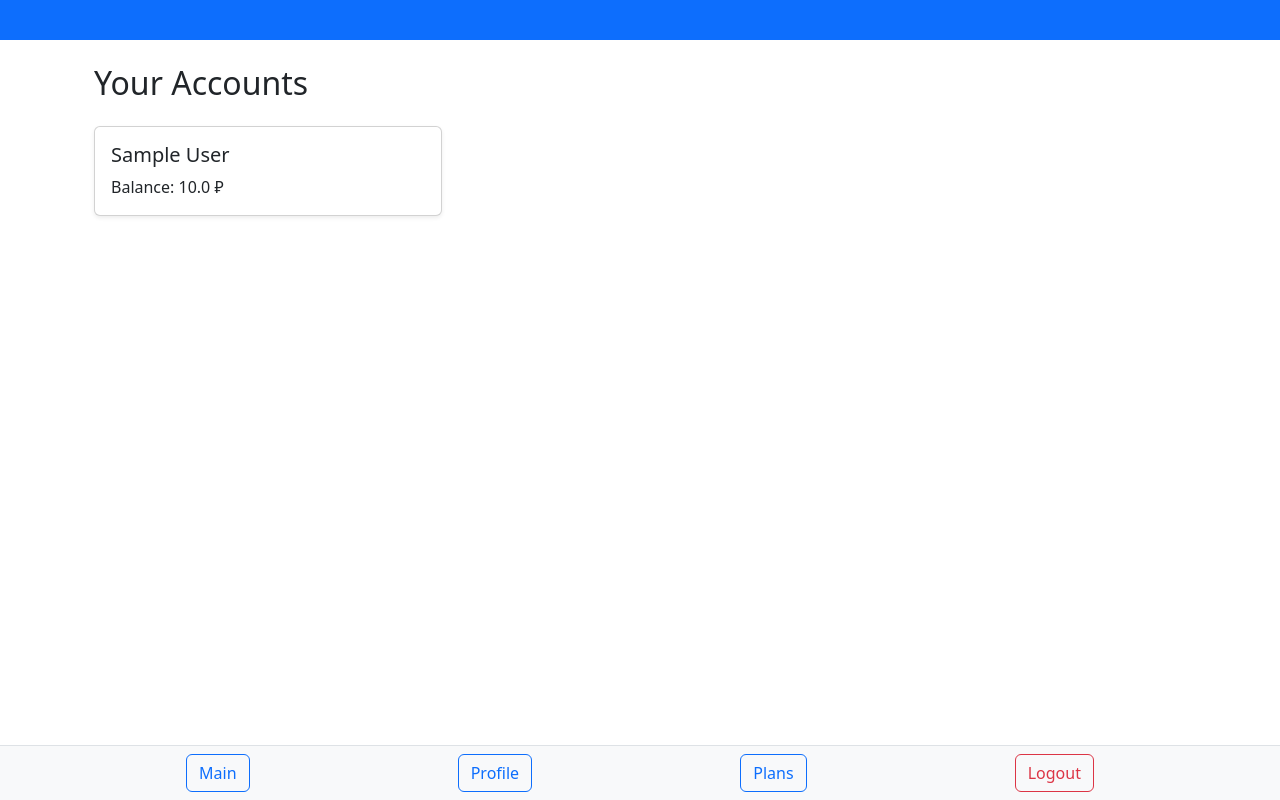
After one commit to thefirsthouse/finance_tracker, a Django app: page /interface/ in a window 1280 px wide. The commit adds this page. Run offline with Django 5.2, Linux system fonts and the light colour scheme; a user stored in the database is signed in; tables that the repository leaves empty hold one stand-in row (values such as "Sample post").

Commit message:
created main page

```diff
--- a/finance_tracker/finance_tracker/urls.py
+++ b/finance_tracker/finance_tracker/urls.py
@@ -21,4 +21,5 @@ urlpatterns = [
     path('admin/', admin.site.urls),
     path('accounts/', include('accounts.urls')),
     path('logic/', include('logic.urls')),
+    path('interface/', include('interface.urls')),
 ]
--- a/finance_tracker/interface/templates/interface/base.html
+++ b/finance_tracker/interface/templates/base.html
@@ -3,12 +3,12 @@
 <head>
     <meta charset="UTF-8">
     <meta name="viewport" content="width=device-width, initial-scale=1.0">
-    <title>{% block title %}My Website{% endblock %}</title>
+    <title>{% block title %}{% endblock %}</title>
     <link rel="stylesheet" href="https://cdn.jsdelivr.net/npm/bootstrap@5.3.0/dist/css/bootstrap.min.css">
 </head>
 <body>
     <header class="bg-primary text-white text-center p-3">
-        <h1>{% block header %}Welcome{% endblock %}</h1>
+        <h1>{% block header %}{% endblock %}</h1>
     </header>
 
     <main class="container mt-4">
@@ -19,7 +19,7 @@
         <div class="container d-flex justify-content-around">
             <a href="{% url 'main' %}" class="btn btn-outline-primary">Main</a>
             <a href="{% url 'profile' %}" class="btn btn-outline-primary">Profile</a>
-            <a href="{% url 'plans' %}" class="btn btn-outline-primary">Plans</a>
+            <a href="#" class="btn btn-outline-primary">Plans</a>
             {% if user.is_authenticated %}
                 <a href="{% url 'logout' %}" class="btn btn-outline-danger">Logout</a>
             {% else %}
--- /dev/null
+++ b/finance_tracker/interface/templates/interface/index.html
@@ -0,0 +1,30 @@
+{% extends "base.html" %}
+
+{% block title %}Burry Lome{% endblock %}
+
+{% block content %}
+    <div class="container">
+        <h2 class="mb-4">Your Accounts</h2>
+
+        {% if user.is_authenticated %}
+            {% if accounts %}
+                <div class="row row-cols-1 row-cols-md-3 g-4">
+                    {% for account in accounts %}
+                        <div class="col">
+                            <div class="card shadow-sm">
+                                <div class="card-body">
+                                    <h5 class="card-title">{{ account.name }}</h5>
+                                    <p class="card-text">Balance: {{ account.balance }} ₽</p>
+                                </div>
+                            </div>
+                        </div>
+                    {% endfor %}
+                </div>
+            {% else %}
+                <p class="text-center">You have no accounts yet. <a href="#">Create one</a></p>
+            {% endif %}
+        {% else %}
+            <p class="text-center">Please <a href="{% url 'login' %}">sign in</a> to view your accounts.</p>
+        {% endif %}
+    </div>
+{% endblock %}
--- /dev/null
+++ b/finance_tracker/interface/urls.py
@@ -0,0 +1,6 @@
+from django.urls import path
+import interface.views as views  # Можно оставить так или заменить на from . import views
+
+urlpatterns = [
+    path("", views.index, name='main'),
+]
--- a/finance_tracker/interface/views.py
+++ b/finance_tracker/interface/views.py
@@ -1,3 +1,9 @@
 from django.shortcuts import render
+from django.contrib.auth.decorators import login_required
 
-# Create your views here.
+from logic.models import Account
+
+@login_required
+def index(request):
+    accounts = Account.objects.filter(user=request.user)  # Получаем счета только текущего пользователя
+    return render(request, "interface/index.html", {"accounts": accounts})
```
